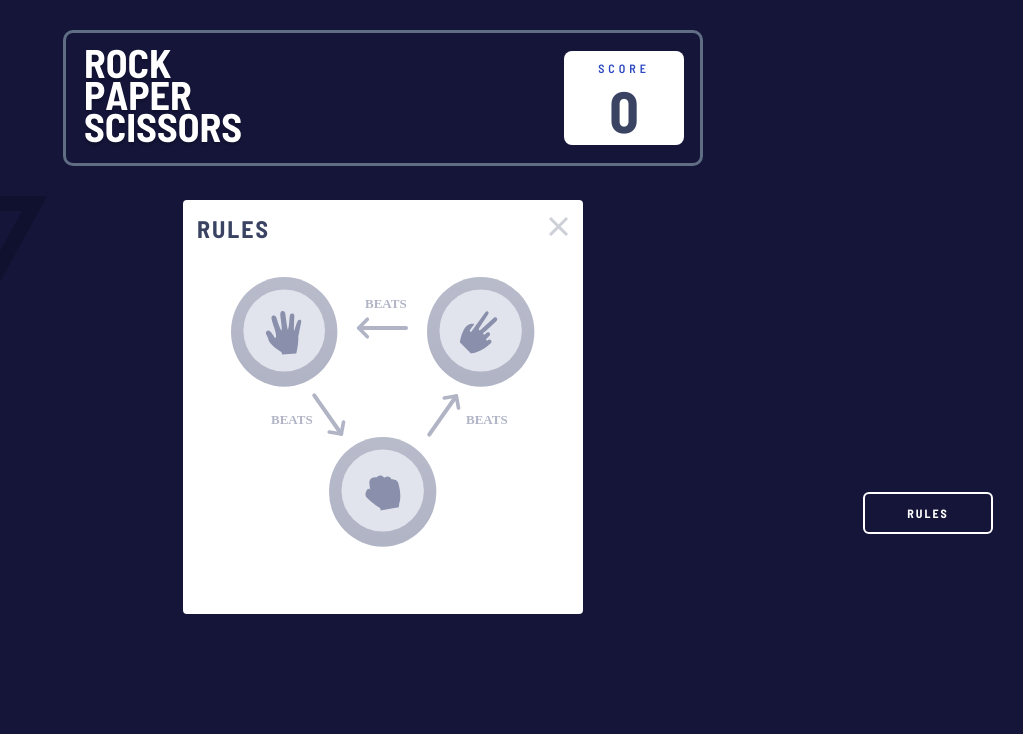
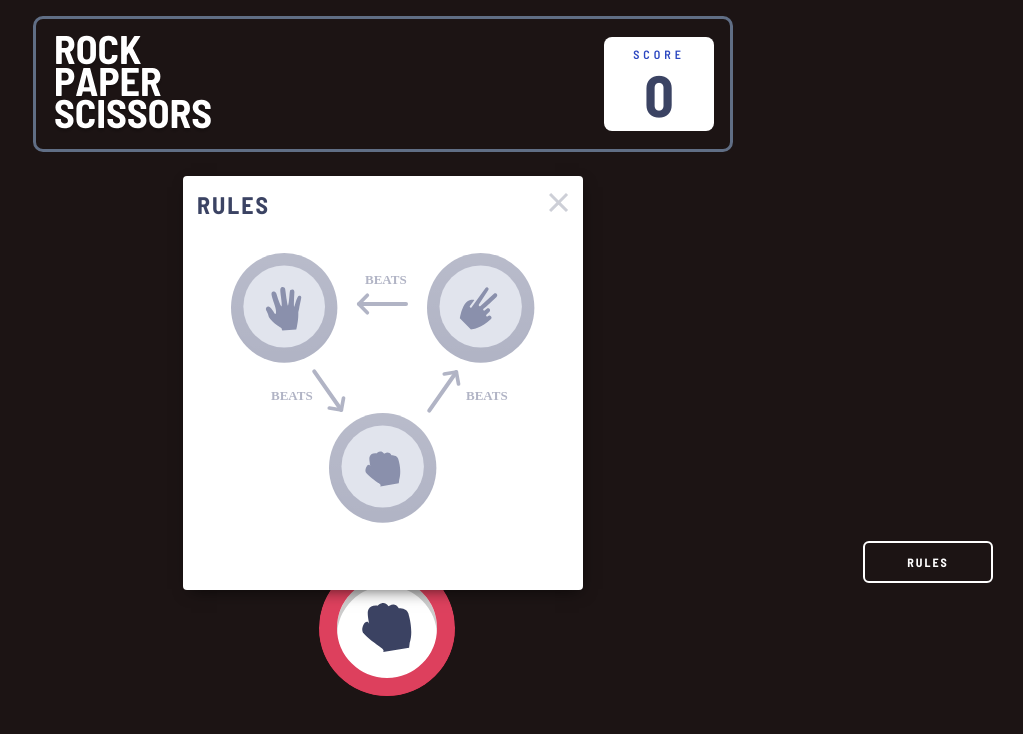
Before and after one commit to AmanpreetSingh1995/FEM_rock-paper-scissors, a plain HTML site: page index.html in a window 1280 px wide. Both pictures are taken after a click on the button "RULES". Shown: the whole page, without its empty margins (257-1280 px from the left). Drawn offline with Linux system fonts and the light colour scheme.

Commit message:
Completed Stage 1

```diff
--- a/index.html
+++ b/index.html
@@ -36,11 +36,49 @@
       </div>
     </header>
 
+    <!-- GAME SECTION  -->
+
     <section>
 
-      <img src="./images/bg-triangle.svg" alt="triangle">
+      <!-- STAGE 1 -->
+      <div class="game fcc" id="game">
+        <img src="./images/bg-triangle.svg" alt="triangle">
+
+        <div class="rockContainer">
+          <div class="rock" id="rock"></div>
+        </div>
+
+        <div class="paperContainer">
+          <div id="paper" class="paper"></div>
+        </div>
+
+        <div class="scissorsContainer">
+          <div id="scissors" class="scissors"></div>
+        </div>
+
+      </div>
+
+      <!-- STAGE 2 -->
+
+      <div class="start hide">
+
+        <div class="holder">
+          <h3>You picked</h3>
+          <h3>The House picked</h3>
+        </div>
+
+        <div class="holder" id="holder">
+
+          <div class="bg_circle"></div>
+          <div class="bg_circle"></div>
+
+        </div>
+
+      </div>
 
     </section>
+
+    <!-- RULES SECTION -->
 
     <footer>
 
@@ -48,7 +86,7 @@
         <h5 class="btn">rules</h5>
       </button>
 
-      <div class="rules_modal hide" id="rules_modal">
+      <div class="rules_modal rules_hide" id="rules_modal">
 
         <div class="modal_heading">
           <h2>rules</h2>
@@ -64,6 +102,8 @@
 
     </footer>
 
+
+
   </main>
 
   <script src="./script.js"></script>
--- a/script.js
+++ b/script.js
@@ -2,13 +2,20 @@ const rules = document.getElementById("rules");
 const close = document.getElementById("close");
 const rulesModal = document.querySelector(".rules_modal");
 const mainContainer = document.querySelector(".main_container");
+const stage2 = document.querySelector(".start");
+const game = document.getElementById("game");
 
 rules.addEventListener("click", function () {
-	rulesModal.classList.remove("hide");
+	rulesModal.classList.remove("rules_hide");
 	mainContainer.classList.add("overlay");
 });
 
 close.addEventListener("click", function () {
-	rulesModal.classList.add("hide");
+	rulesModal.classList.add("rules_hide");
 	mainContainer.classList.remove("overlay");
 });
+
+game.addEventListener("click", function () {
+	stage2.classList.remove("hide");
+	game.classList.add("hide");
+});
--- a/styles.css
+++ b/styles.css
@@ -1,8 +1,13 @@
+/*	#####################
+	COMMON STYLES
+#####################	*/
+
 * {
 	box-sizing: border-box;
 	margin: 0;
 	padding: 0;
 	font-family: "Barlow Semi Condensed", sans-serif;
+	overflow: hidden;
 }
 
 h2 {
@@ -16,9 +21,15 @@ button {
 	cursor: pointer;
 }
 
-.hide {
-	display: none;
+.fcc {
+	display: flex;
+	justify-content: center;
+	align-items: center;
 }
+
+/*	#####################
+	MAIN STYLES
+#####################	*/
 
 .main_container {
 	height: 100vh;
@@ -31,12 +42,16 @@ button {
 	right: 0px;
 	bottom: 0px;
 	left: 0px;
-	background: hsl(237, 49%, 15%);
+	background: #1c1414;
 }
+
+/*	#####################
+	HEADER STYLES
+#####################	*/
 
 header {
 	width: 700px;
-	padding: 30px;
+	padding: 16px 0;
 	margin: auto;
 }
 
@@ -51,7 +66,7 @@ header {
 }
 
 .result {
-	width: 120px;
+	width: 110px;
 	height: 94px;
 	display: flex;
 	flex-direction: column;
@@ -75,12 +90,125 @@ header {
 	color: hsl(229, 25%, 31%);
 }
 
+/*	#####################
+	GAME STYLES
+#####################	*/
+
+/*	#####################
+	GAME STAGE 1 STYLES
+#####################	*/
+
+.game {
+	margin-top: 5rem;
+}
+
+.rockContainer,
+.paperContainer,
+.scissorsContainer {
+	position: absolute;
+	height: 8.5rem;
+	width: 8.5rem;
+	border-radius: 50%;
+	background-color: rgba(0, 0, 0, 0.2);
+	cursor: pointer;
+}
+
+.rockContainer {
+	top: 70%;
+	left: 45%;
+}
+
+.paperContainer {
+	top: 30%;
+	left: 35%;
+}
+
+.scissorsContainer {
+	top: 30%;
+	left: 55%;
+}
+
+.rock,
+.paper,
+.scissors {
+	position: relative;
+	top: 50%;
+	left: 50%;
+	transform: translate(-50%, -50%);
+	height: 8.5rem;
+	width: 8.5rem;
+	border: 1.125rem solid;
+	border-radius: 50%;
+	box-sizing: border-box;
+	z-index: 2;
+}
+
+.rock {
+	color: hsl(349, 70%, 56%);
+	box-shadow: inset 0 0.5rem 0 rgba(0, 0, 0, 0.2), 0 0.5rem 0 hsl(349, 71%, 52%);
+	background: url(images/icon-rock.svg), white;
+	background-position: center;
+	background-repeat: no-repeat;
+	background-size: 50%;
+}
+
+.paper {
+	color: hsl(230, 89%, 65%);
+	box-shadow: inset 0 0.5rem 0 rgba(0, 0, 0, 0.2), 0 0.5rem 0 hsl(230, 89%, 62%);
+	background: url(images/icon-paper.svg), white;
+	background-position: center;
+	background-repeat: no-repeat;
+	background-size: 50%;
+}
+
+.scissors {
+	color: hsl(40, 84%, 53%);
+	box-shadow: inset 0 0.5rem 0 rgba(0, 0, 0, 0.2), 0 0.5rem 0 hsl(39, 89%, 49%);
+	background: url(images/icon-scissors.svg), white;
+	background-position: center;
+	background-repeat: no-repeat;
+	background-size: 50%;
+}
+
+/*	#####################
+	GAME STAGE 2 STYLES
+#####################	*/
+
+.start {
+	margin: 4rem 0 2rem;
+}
+
+.holder {
+	display: flex;
+	justify-content: space-evenly;
+	margin-bottom: 2.75rem;
+	font-size: 20px;
+	letter-spacing: 3px;
+	color: #fff;
+	text-transform: uppercase;
+}
+
+.holder:first-child {
+	padding-left: 28px;
+}
+
+.bg_circle {
+	width: 150px;
+	height: 150px;
+	border-radius: 50%;
+	background: hsl(237, 49%, 15%);
+}
+
+/*	#####################
+	FOOTER RULES STYLES
+#####################	*/
+
 footer {
 	height: 74px;
+	padding-right: 30px;
 	display: flex;
 	justify-content: flex-end;
 	align-items: center;
-	padding-right: 30px;
 }
 
 .rules {
@@ -88,6 +216,10 @@ footer {
 	height: 42px;
 	border: 2px solid white;
 	border-radius: 6px;
+}
+
+.rules_hide {
+	display: none;
 }
 
 .btn {
@@ -99,14 +231,16 @@ footer {
 
 .rules_modal {
 	position: absolute;
+	z-index: 9;
 	width: 400px;
 	height: 414px;
 	padding: 14px;
-	top: 25%;
+	top: 22%;
 	left: 50%;
 	transform: translateX(-50%);
 	background: white;
 	border-radius: 4px;
+	box-shadow: 2px 5px 16px -6px rgba(0, 0, 0, 0.75);
 }
 
 .modal_heading {
@@ -119,3 +253,7 @@ footer {
 .rule {
 	padding: 34px;
 }
+
+.hide {
+	display: none;
+}
```
